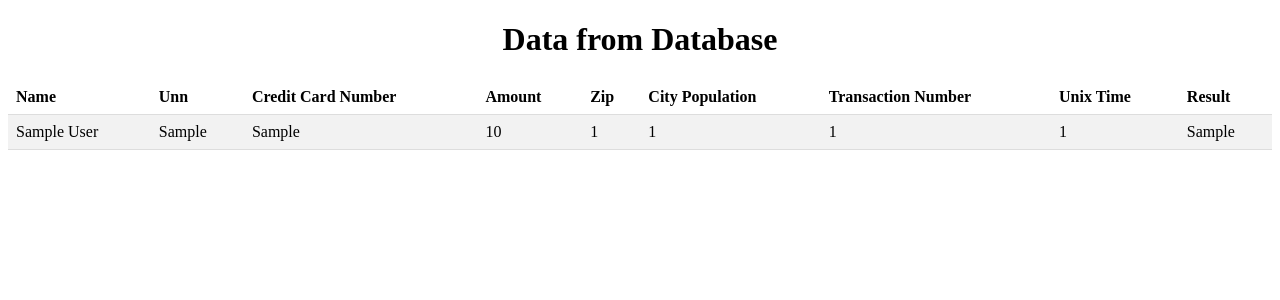
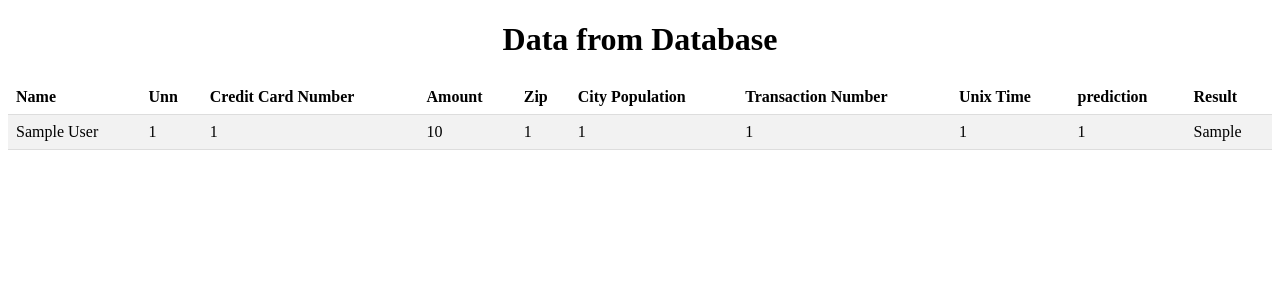
Before and after one commit to asmeet23/Financial-Fraud-Detection, a Flask app: page /data in a window 1280 px wide. Shown: the top 300 px of the page. Run offline with Flask 3, Linux system fonts and the light colour scheme; tables that the repository leaves empty hold one stand-in row (values such as "Sample post"); parts of the project's set-up code (start-up, migrations or seed data) failed here and were passed over.

Commit message:
Changes to be committed: 	modified:   app.py 	modified:   model2.ipynb 	modified:   templates/display.html 	modified:   templates/index.html

```diff
--- a/app.py
+++ b/app.py
@@ -8,12 +8,13 @@
 import pandas as pd
 import random
 from flask import url_for
+import struct
 
 app = Flask(__name__)
 
 scaler=StandardScaler()
 # Load the pre-trained machine learning model
-model=pickle.load(open(r'C:\Users\basim\RJPOLICE_HACK_1474_A-team_7\ANNmodel.pkl','rb'))
+model=joblib.load(open(r'C:\Users\basim\RJPOLICE_HACK_1474_A-team_7\ANNmodel.pkl','rb'))
 
 
 #code for the sql insertion view and deletion of the data
@@ -37,13 +38,14 @@
     cursor.execute('''
         CREATE TABLE IF NOT EXISTS userdata (
             name TEXT,
-            Unn TEXT,
-            cc_num TEXT,
+            Unn INTEGER,
+            cc_num INTEGER,
             amount INTEGER,
             zip INTEGER,
             city_pop INTEGER,
             trans_num INTEGER,
             unix_time INTEGER,
+            prediction INTEGER,
             result TEXT
         )
     ''')
@@ -75,7 +77,8 @@
     amt = request.form.get('amt',False)
     zip = request.form.get('zip',False)
     city_pop = request.form.get('city_pop',False)
-    trans_num = random.randint(1000000000, 9999999999)
+    trans_num = request.form.get('trans_num',False)
+
     unix_time = request.form.get('unix_time',False)
 
     # Generate a random transaction number
@@ -101,21 +104,22 @@
         input_data_scaled = scaler.fit_transform(input_data_array)
 
 # Make predictions using the model
+
         prediction = model.predict(input_data_scaled)
-        if(prediction[0][0] > 0.5):
+        if(prediction[0][0]< 0.5):
          result="Fraud"
         else:
          result="Not Fraud"
-
-        cursor.execute('INSERT INTO userdata (name, Unn, cc_num, amount, zip, city_pop, trans_num,unix_time,result) VALUES (?, ?, ?, ?, ?, ?, ?,?,?)', (name, Unn, cc_num, amt, zip, city_pop, trans_num,unix_time,result))
+         print(prediction[0][0])
+        cursor.execute('INSERT INTO userdata (name, Unn, cc_num, amount, zip, city_pop, trans_num,unix_time,prediction,result) VALUES (?, ?, ?, ?, ?, ?, ?,?,?,?)', (name, Unn, cc_num, amt, zip, city_pop, trans_num,unix_time,prediction,result))
         db.commit()
 
     # Retrieve data including 'result' column
-        cursor.execute('SELECT name , Unn , cc_num , amount , zip , city_pop , trans_num ,unix_time , result FROM userdata')
+        cursor.execute('SELECT name , Unn , cc_num , amount , zip , city_pop , trans_num ,unix_time , prediction,result FROM userdata')
         data = cursor.fetchall()
 
 # Pass the data to the templat
-        return render_template('index.html', data=data)
+    return render_template('index.html', data=data)
 
 
 # Route for displaying the data
--- a/templates/display.html
+++ b/templates/display.html
@@ -35,6 +35,7 @@
             <th>City Population</th>
             <th>Transaction Number</th>
             <th>Unix Time</th>
+            <th>prediction</th>
             <th>Result</th>
         </tr>
         {% for row in data %}
@@ -48,6 +49,7 @@
             <td>{{ row[6] }}</td>
             <td>{{row [7] }}</td>
             <td>{{row [8] }}</td>
+            <td>{{row [9] }}</td>
         </tr>
         {% endfor %}
     </table>
--- a/templates/index.html
+++ b/templates/index.html
@@ -59,7 +59,8 @@
         <input type="text" id="zip" name="zip"><br>
         <label for="city_pop">City Population:</label><br>
         <input type="text" id="city_pop" name="city_pop"><br>
-
+        <label for="trans_num">Transaction No:</label><br>
+        <input type="text" id="trans_num" name="trans_num"><br>
         <label for="unix_time">Unix Time:</label><br>
         <input type="text" id="unix_time" name="unix_time"><br>
         <input type="submit" value="Submit">
```
Also changed, not shown: 1 other file.
